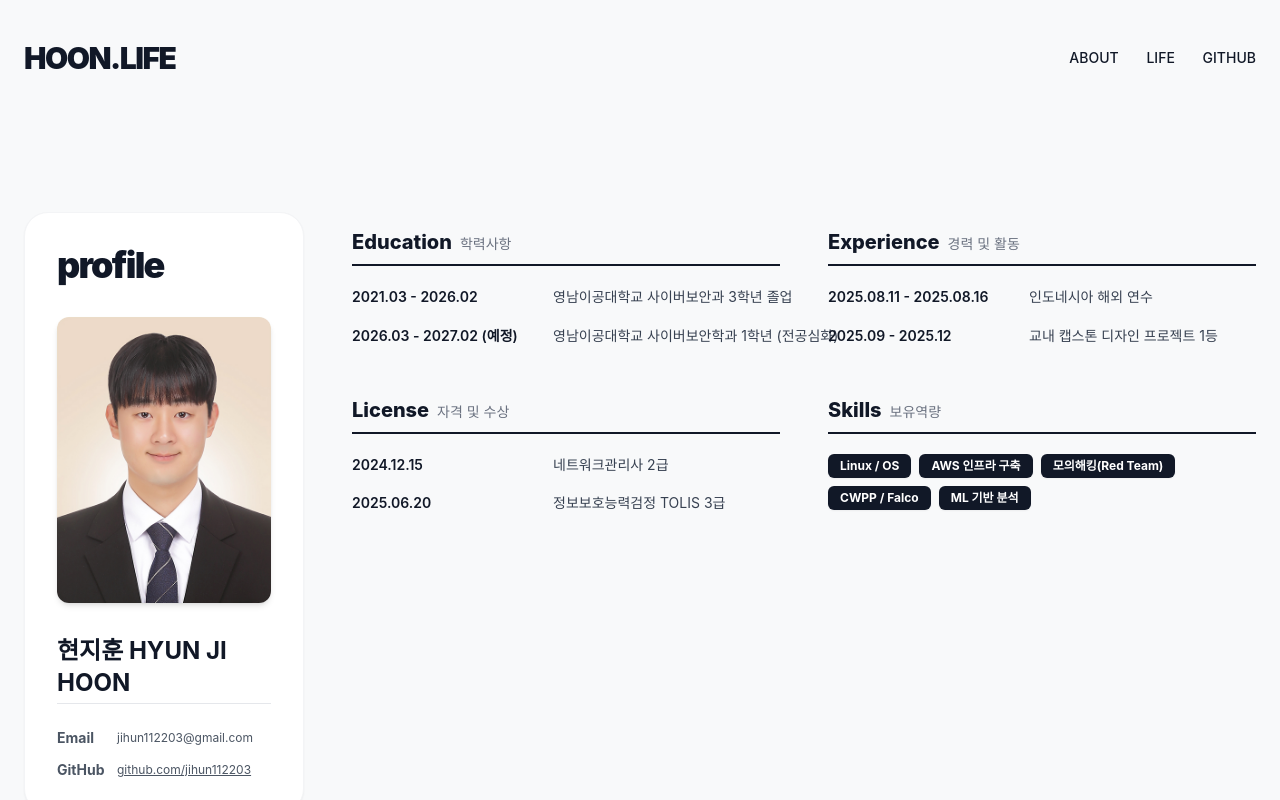
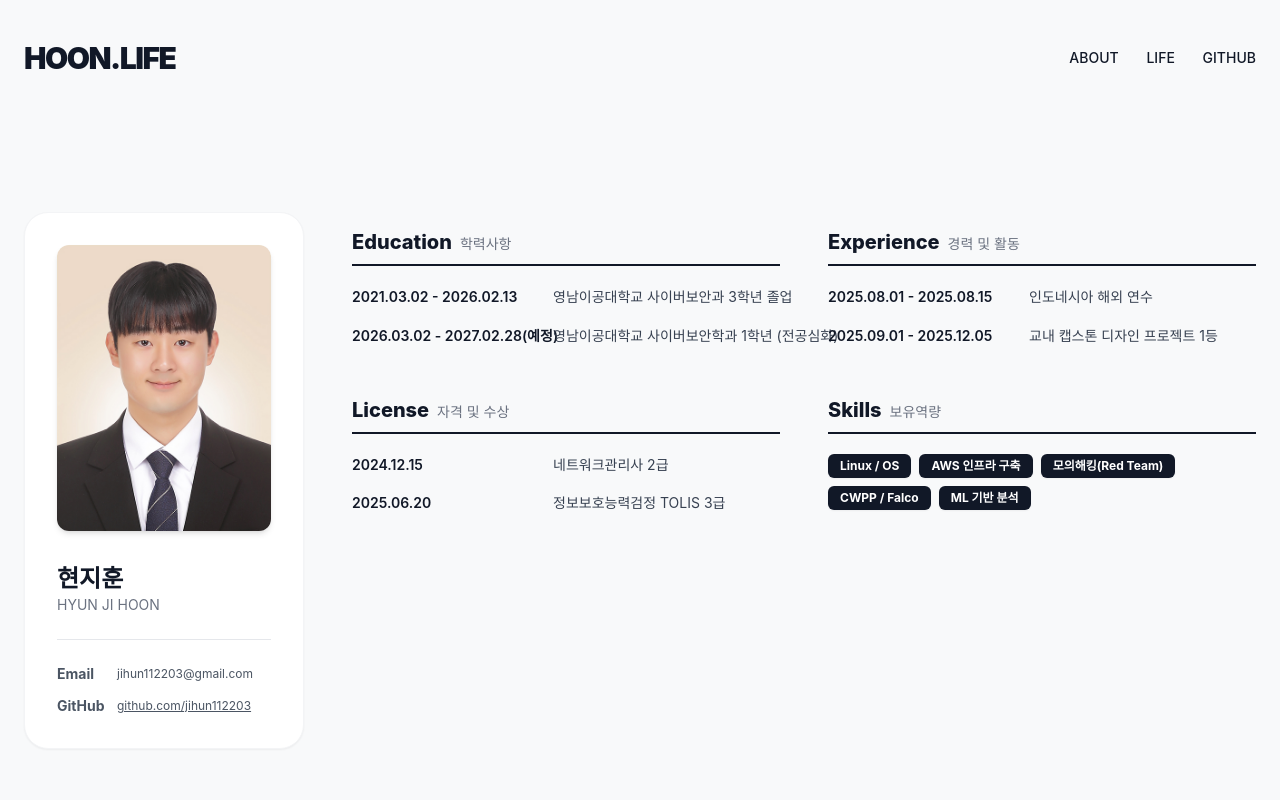
Before and after one commit to jihun112203/jihun112203.github.io, a plain HTML site: page index.html in a window 1280 px wide. Shown: the top 800 px of the page. Drawn offline with nearby package versions, Linux system fonts and the light colour scheme.

Commit message:
Update index.html

```diff
--- a/index.html
+++ b/index.html
@@ -27,10 +27,12 @@
         <div class="flex flex-col lg:flex-row gap-8 xl:gap-12 items-start">
 
             <div class="w-full lg:w-[280px] shrink-0 flex flex-col bg-white p-8 rounded-3xl shadow-sm border border-gray-100">
-                <h2 class="text-4xl font-black mb-8 tracking-tighter">profile</h2>
                 <img src="증명사진.jpeg" alt="현지훈 프로필" class="w-full max-w-[280px] mx-auto h-auto rounded-xl shadow-md mb-8 object-cover">
 
-                <h3 class="text-2xl font-bold text-gray-900 mb-1">현지훈 HYUN JI HOON</h3>
+                <h3 class="text-2xl font-bold text-gray-900 mb-6">
+                    현지훈
+                    <span class="block text-sm font-normal text-gray-500">HYUN JI HOON</span>
+                </h3>
 
                 <div class="text-sm text-gray-600 space-y-3 border-t pt-6">
                     <p class="flex items-center gap-3">
@@ -52,11 +54,11 @@
                     </h4>
                     <ul class="text-sm text-gray-700 space-y-4 leading-relaxed">
                         <li class="flex flex-row gap-4">
-                            <span class="font-semibold text-gray-900 w-[185px] shrink-0 whitespace-nowrap">2021.03 - 2026.02</span>
+                            <span class="font-semibold text-gray-900 w-[185px] shrink-0 whitespace-nowrap">2021.03.02 - 2026.02.13</span>
                             <span class="break-keep whitespace-nowrap">영남이공대학교 사이버보안과 3학년 졸업</span>
                         </li>
                         <li class="flex flex-row gap-4">
-                            <span class="font-semibold text-gray-900 w-[185px] shrink-0 whitespace-nowrap">2026.03 - 2027.02 (예정)</span>
+                            <span class="font-semibold text-gray-900 w-[185px] shrink-0 whitespace-nowrap">2026.03.02 - 2027.02.28(예정)</span>
                             <span class="break-keep whitespace-nowrap">영남이공대학교 사이버보안학과 1학년 (전공심화)</span>
                         </li>
                     </ul>
@@ -68,11 +70,11 @@
                     </h4>
                     <ul class="text-sm text-gray-700 space-y-4 leading-relaxed">
                         <li class="flex flex-row gap-4">
-                            <span class="font-semibold text-gray-900 w-[185px] shrink-0 whitespace-nowrap">2025.08.11 - 2025.08.16</span>
+                            <span class="font-semibold text-gray-900 w-[185px] shrink-0 whitespace-nowrap">2025.08.01 - 2025.08.15</span>
                             <span class="break-keep whitespace-nowrap">인도네시아 해외 연수</span>
                         </li>
                         <li class="flex flex-row gap-4">
-                            <span class="font-semibold text-gray-900 w-[185px] shrink-0 whitespace-nowrap">2025.09 - 2025.12</span>
+                            <span class="font-semibold text-gray-900 w-[185px] shrink-0 whitespace-nowrap">2025.09.01 - 2025.12.05</span>
                             <span class="break-keep whitespace-nowrap">교내 캡스톤 디자인 프로젝트 1등</span>
                         </li>
                     </ul>
```
